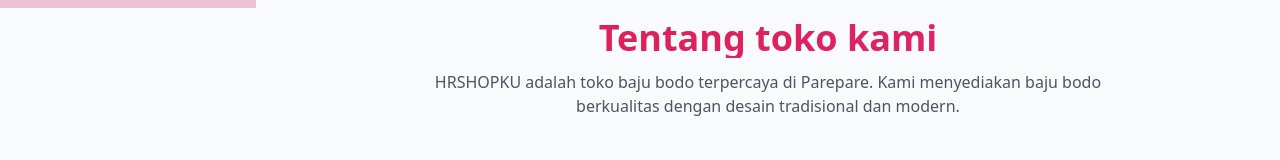
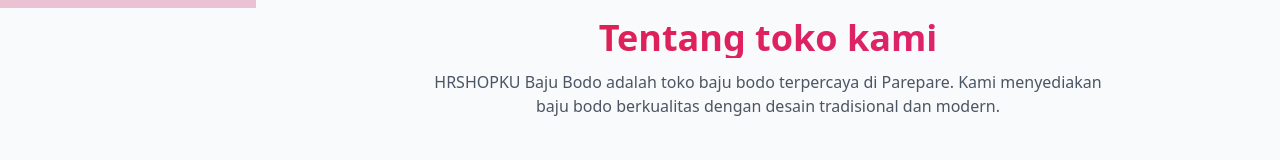
Before and after one commit to Baiq01/hrshopku, a React (Create React App) app in the folder frontend/: page / in a window 1280 px wide. Shown: the part 792-952 px from the top of the page. Built offline with nearby package versions, Linux system fonts and the light colour scheme; no server answers.

Commit message:
edit caption

```diff
--- a/frontend/src/pages/Home.jsx
+++ b/frontend/src/pages/Home.jsx
@@ -277,7 +277,7 @@
             Tentang toko kami
           </h2>
           <p className="text-gray-600 max-w-2xl mx-auto">
-            HRSHOPKU adalah toko baju bodo terpercaya di Parepare. Kami menyediakan baju bodo berkualitas dengan desain tradisional dan modern.
+            HRSHOPKU Baju Bodo adalah toko baju bodo terpercaya di Parepare. Kami menyediakan baju bodo berkualitas dengan desain tradisional dan modern.
           </p>
         </div>
 
```
Also changed, not shown: frontend/public/images/logo.jpeg (deleted), frontend/public/images/logo2.png (deleted).
